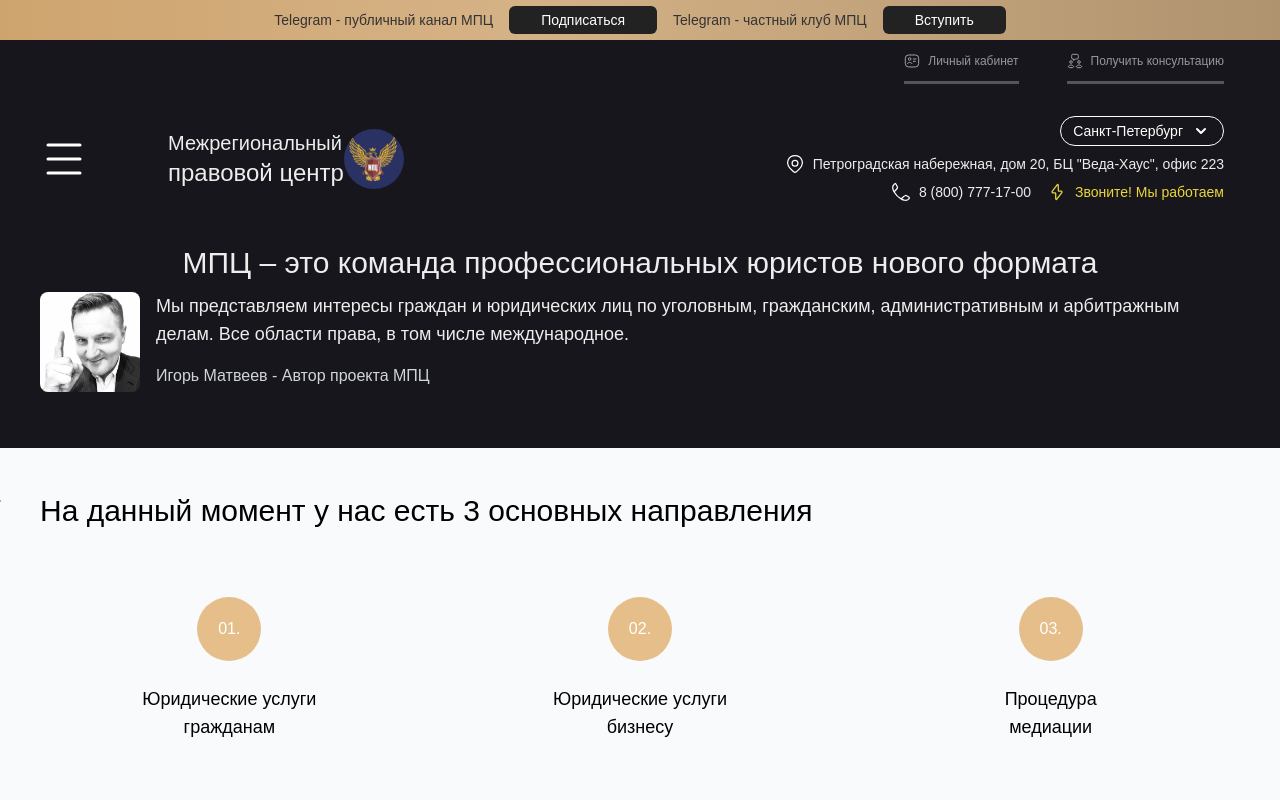
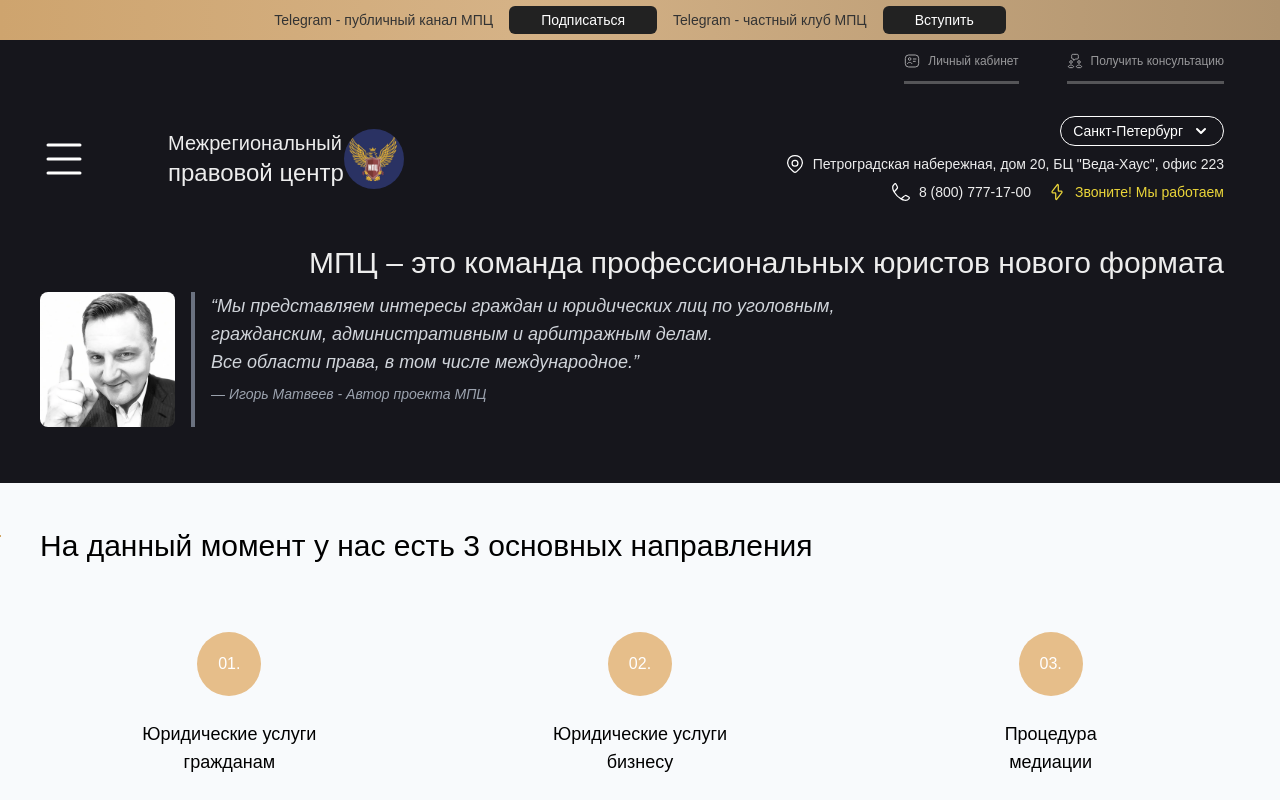
Before and after one commit to kononoVikaReal/frontend, a Next.js app: page / in a window 1280 px wide. Shown: the top 800 px of the page. Built offline with nearby package versions, Linux system fonts and the light colour scheme.

Commit message:
Убран hover на заголовок "МПЦ - это команда..." ; Стилизована цитата

```diff
--- a/src/components/StartElement/StartElement.tsx
+++ b/src/components/StartElement/StartElement.tsx
@@ -9,30 +9,27 @@ const StartElement = () => {
 				<Menu />
 				<OfficeInformation />
 			</div>
-			<h1 className='text-center text-3xl leading-[58px] font-medium group'>
-				МПЦ – это команда профессиональных юристов{' '}
-				<span className='transition-all duration-500 ease-in-out  group-hover:bg-elite group-hover:px-2 group-hover:rounded-sm'>
-					нового формата
-				</span>
+			<h1 className='text-right text-3xl leading-[58px] font-medium pr-4'>
+				МПЦ – это команда профессиональных юристов нового формата
 			</h1>
 			<div className='flex gap-4'>
 				<Image
 					src={'/IgorMatveev.png'}
 					alt={'Igor Matveev'}
-					width={100}
-					height={100}
+					width={135}
+					height={135}
 					className='rounded-lg'
 				/>
-				<div className='flex flex-col gap-4'>
-					<h2 className='text-lg'>
-						Мы представляем интересы граждан и юридических лиц по уголовным,
-						гражданским, административным и арбитражным делам. Все области
-						права, в том числе международное.
-					</h2>
-					<h3 className='text-base text-gray-300'>
-						Игорь Матвеев - Автор проекта МПЦ
-					</h3>
-				</div>
+
+				<blockquote className='text-lg text-gray-300 border-l-4 border-gray-500 pl-4 italic'>
+					“Мы представляем интересы граждан и юридических лиц по уголовным,
+					<br />
+					гражданским, административным и арбитражным делам. <br />
+					Все области права, в том числе международное.”
+					<footer className='mt-2 text-sm text-gray-400'>
+						— Игорь Матвеев - Автор проекта МПЦ
+					</footer>
+				</blockquote>
 			</div>
 		</div>
 	)
```
